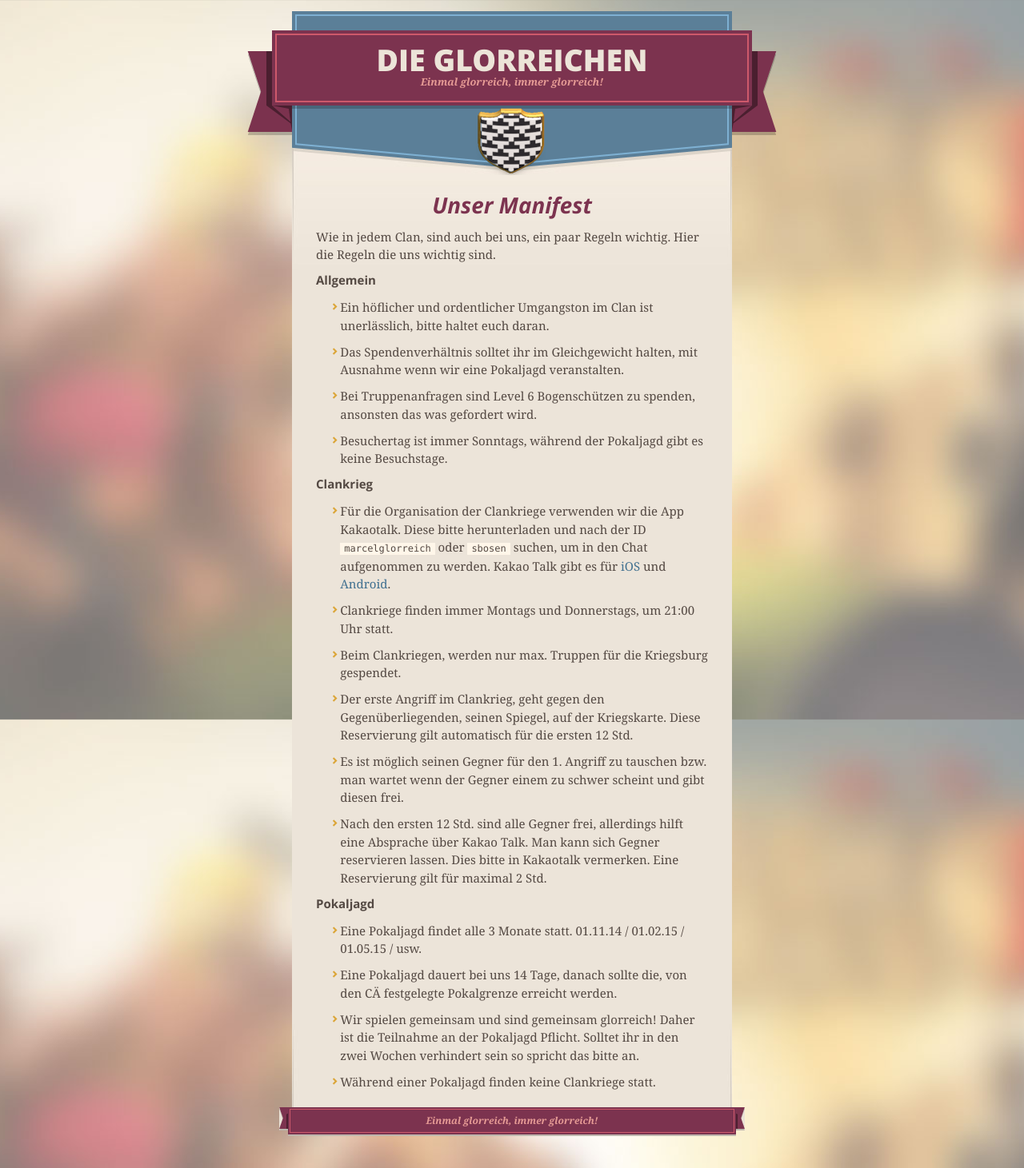
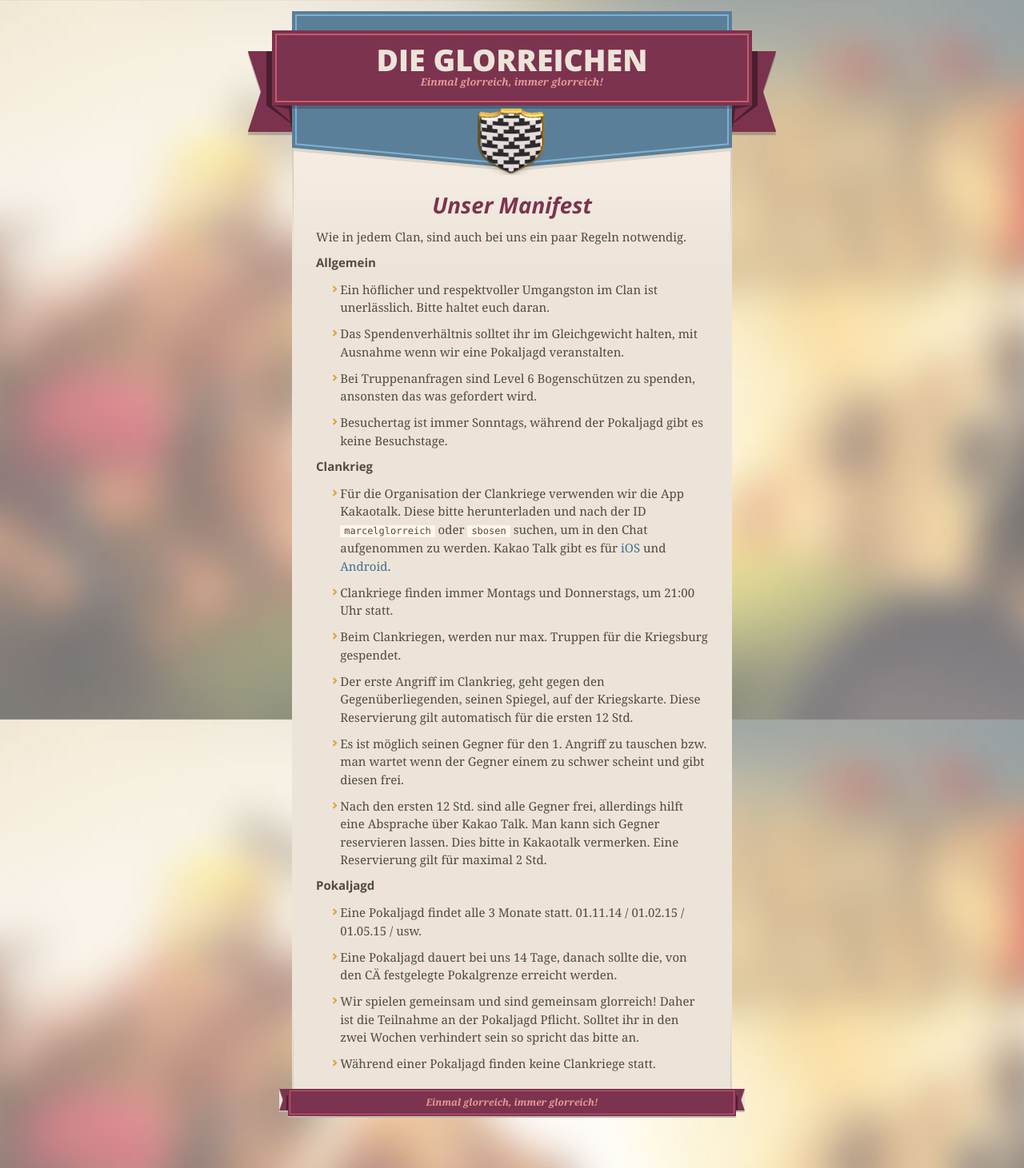
Before and after one commit to glorreich/glorreich.github.io, a Jekyll site: the page built from _posts/2014-11-20-manifest.markdown, in a window 1280 px wide. Shown: the whole page at 80% size. Built offline with Jekyll 4.4.1, drawn with Linux system fonts in a browser that asks for light colours; nearby versions of some CDN libraries.

Commit message:
Update 2014-11-20-manifest.markdown

```diff
--- a/_posts/2014-11-20-manifest.markdown
+++ b/_posts/2014-11-20-manifest.markdown
@@ -6,11 +6,11 @@ published: true
 tags: manifest
 ---
 
-Wie in jedem Clan, sind auch bei uns, ein paar Regeln wichtig.
-Hier die Regeln die uns wichtig sind.
+Wie in jedem Clan, sind auch bei uns ein paar Regeln notwendig.
 
 # Allgemein
-* Ein höflicher und ordentlicher Umgangston im Clan ist unerlässlich, bitte haltet euch daran.
+
+* Ein höflicher und respektvoller Umgangston im Clan ist unerlässlich. Bitte haltet euch daran.
 
 * Das Spendenverhältnis solltet ihr im Gleichgewicht halten, mit Ausnahme wenn wir eine Pokaljagd veranstalten.
 
@@ -18,8 +18,8 @@ Hier die Regeln die uns wichtig sind.
 
 * Besuchertag ist immer Sonntags, während der Pokaljagd gibt es keine Besuchstage.
 
+# Clankrieg
 
-# Clankrieg
 * Für die Organisation der Clankriege verwenden wir die App Kakaotalk. Diese bitte herunterladen und nach der ID `marcelglorreich` oder `sbosen` suchen, um in den Chat aufgenommen zu werden. Kakao Talk gibt es für [iOS](https://itunes.apple.com/de/app/kakaotalk-messenger/id362057947?mt=8&uo=4) und [Android](https://play.google.com/store/apps/details?id=com.kakao.talk).
 
 * Clankriege finden immer Montags und Donnerstags, um 21:00 Uhr statt.
@@ -33,6 +33,7 @@ Hier die Regeln die uns wichtig sind.
 * Nach den ersten 12 Std. sind alle Gegner frei, allerdings hilft eine Absprache über Kakao Talk. Man kann sich Gegner reservieren lassen. Dies bitte in Kakaotalk vermerken. Eine Reservierung gilt für maximal 2 Std.
 
 # Pokaljagd
+
 * Eine Pokaljagd findet alle 3 Monate statt. 01.11.14 / 01.02.15 / 01.05.15 / usw.
 
 * Eine Pokaljagd dauert bei uns 14 Tage, danach sollte die, von den CÄ festgelegte Pokalgrenze erreicht werden.
```
